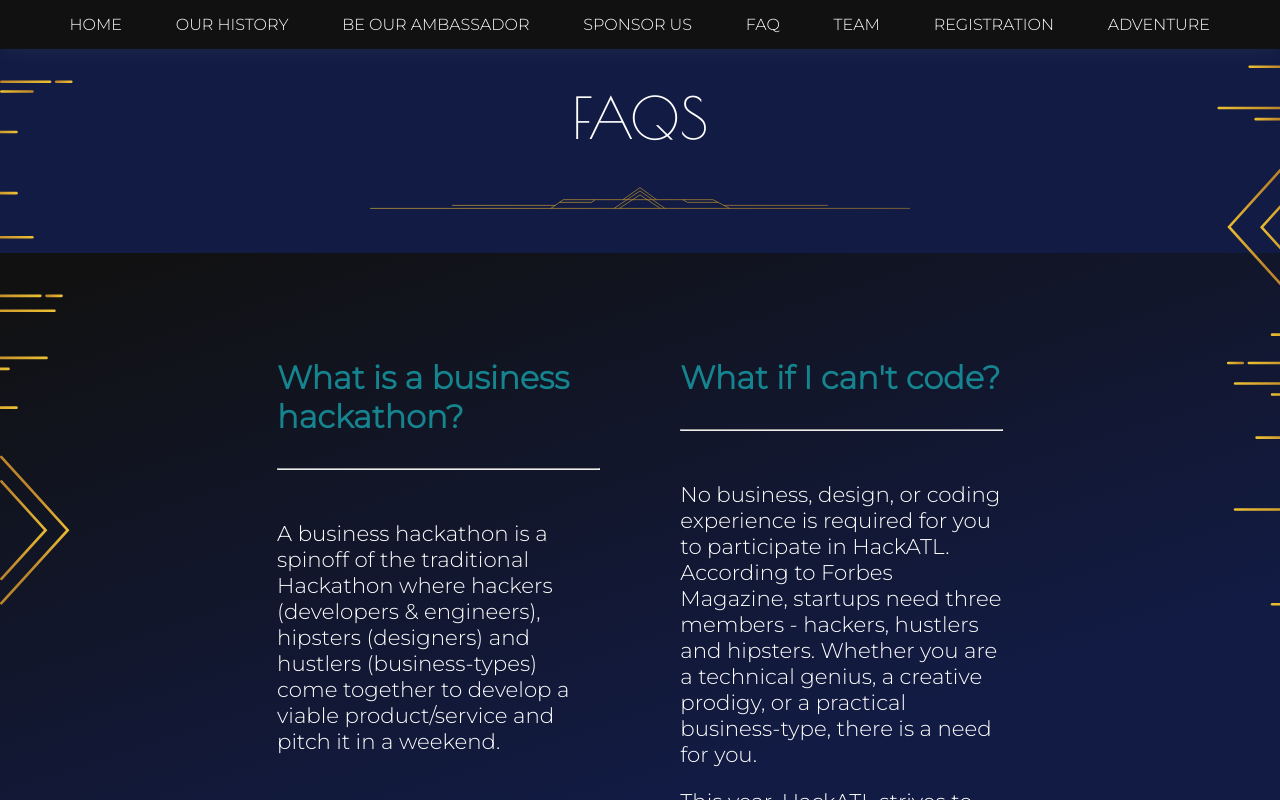
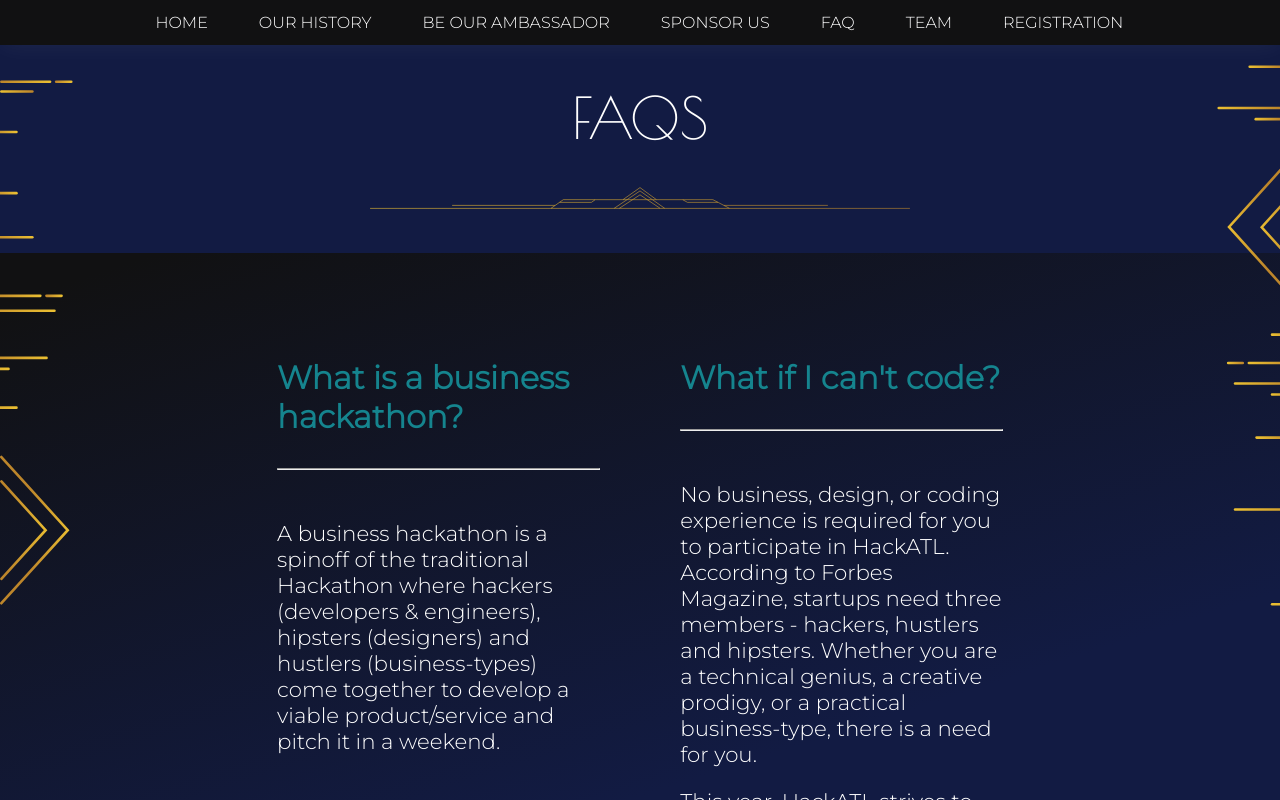
Before and after one commit to kimjh3437/HackATL_StaticWebsite, a plain HTML site: page HackATL-Updated/faqs.html in a window 1280 px wide. Drawn offline with nearby package versions, Linux system fonts and the light colour scheme.

Commit message:
removed "adventure" from nav bar

```diff
--- a/HackATL-Updated/faqs.html
+++ b/HackATL-Updated/faqs.html
@@ -23,7 +23,6 @@
           <h6><a href="faqs.html">FAQ</a></h6>
           <h6><a href="team.html">TEAM</a></h6>
           <h6><a href="rsvp.html">REGISTRATION</a></h6>
-          <h6><a href="adventure.html">ADVENTURE</a></h6>
           <h6><a href="javascript:void(0);" class="icon" onclick="myFunction()">
             <i class="fa fa-bars"></i>
           </a></h6>
--- a/HackATL-Updated/style.css
+++ b/HackATL-Updated/style.css
@@ -49,7 +49,7 @@ h1{
   background-color: #111112;
   overflow: hidden;
   box-shadow: 0px 2px 24px rgba(255, 255, 255, 0.05);
-  padding: 0vw 3.333vw;
+  padding: 0vw 10.15vw;
 }
 
 /* Style the links inside the navigation bar */
@@ -58,7 +58,7 @@ h1{
   display: block;
   color: #FFFFFF;
   text-align: center;
-  padding: 1.25% 2.25%;
+  padding: 1.25% 2.5%;
   text-decoration: none;
   font-size: 1.25vw;
 }
```
Also changed, not shown: HackATL-Updated/history.html (+0 -1 lines), HackATL-Updated/index.html (+0 -1 lines), HackATL-Updated/rsvp.html (+0 -1 lines), HackATL-Updated/sponsors.html (+0 -1 lines), HackATL-Updated/team.html (+0 -1 lines).
